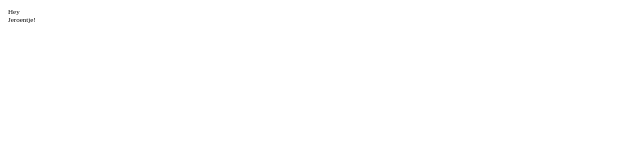
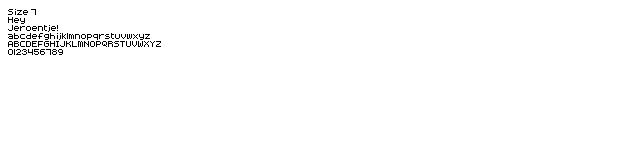
Before and after one commit to AlfonsDreschler/ledkartest, a plain HTML site: page index.html in a window 1280 px wide. Shown: the whole page, without its empty margins (0-640 px from the left). Drawn offline with Linux system fonts and the light colour scheme.

Commit message:
Got it working

```diff
--- a/index.html
+++ b/index.html
@@ -1,24 +1,25 @@
 <html>
 <head>
-<style>
-@font-face {
-    font-family: '8bit';
-    src: url('8-bitfortress.woff2') format('woff2'),
-         url('8-bitfortress.woff') format('woff');
-    font-weight: normal;
-    font-style: normal;
-}
-
-div {
-    font-family: 8bit;
-    font-size: 7px;
-}
+  <link rel="stylesheet" href="stylesheet.css" type="text/css" charset="utf-8" />
+<style type="text/css">
+					body{
+                font-family: '8bit';
+                font-size: 7px;
+							}
 </style>
 </head>
 
 <body>
 
-<div>Hey<BR />Jeroentje!</div>
+<div>Size 7</div>
+
+Hey<BR />Jeroentje!
+
+<br>
+
+abcdefghijklmnopqrstuvwxyz <br>
+ABCDEFGHIJKLMNOPQRSTUVWXYZ <br>
+0123456789
 
 
 </body>
--- /dev/null
+++ b/stylesheet.css
@@ -0,0 +1,7 @@
+@font-face {
+    font-family: '8bit';
+    src: url('8-bitfortress.woff2') format('woff2'),
+         url('8-bitfortress.woff') format('woff');
+    font-weight: normal;
+    font-style: normal;
+}
```
